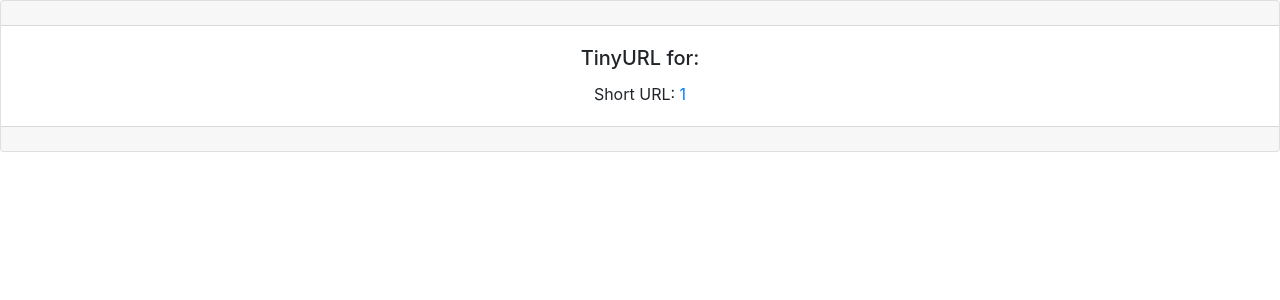
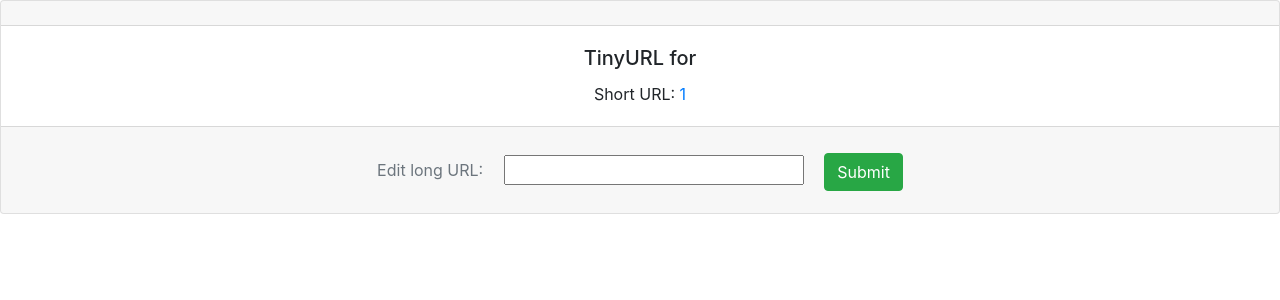
Before and after one commit to charcharmasonjar/tinyapp, a Node server app: page /urls/1 in a window 1280 px wide. Shown: the part 56-356 px from the top of the page. Run offline with Node 20, Linux system fonts and the light colour scheme; some libraries are stand-ins or nearby versions.

Commit message:
Add edit button to individual url pages

```diff
--- a/views/urls_show.ejs
+++ b/views/urls_show.ejs
@@ -13,11 +13,17 @@
   <div class="card text-center">
       <div class="card-header"></div>
       <div class="card-body">
-        <h5 class="card-title">TinyURL for: <%= longURL %></h5>
+        <h5 class="card-title">TinyURL for <b><%= longURL %></b></h5>
         <p class="card-text">Short URL: <a href="/u/<%= shortURL %>"><%= shortURL %></a></p>
       </div>
-    <div class="card-footer text-muted"></div>
+    <div class="card-footer text-muted">
+      <form method="POST" action="">
+          Edit long URL: <input type="text" name="longURL" placeholder="<%= longURL %>" style="width: 300px; margin: 1em">
+          <button type="submit" class="btn btn-success">Submit</button>
+      </form>
+    </div>
   </div>
+
   <!-- Bootstrap JS -->
   <script src="https://code.jquery.com/jquery-3.3.1.slim.min.js" integrity="sha384-q8i/X+965DzO0rT7abK41JStQIAqVgRVzpbzo5smXKp4YfRvH+8abtTE1Pi6jizo" crossorigin="anonymous"></script>
   <script src="https://cdnjs.cloudflare.com/ajax/libs/popper.js/1.14.7/umd/popper.min.js" integrity="sha384-UO2eT0CpHqdSJQ6hJty5KVphtPhzWj9WO1clHTMGa3JDZwrnQq4sF86dIHNDz0W1" crossorigin="anonymous"></script>
```
